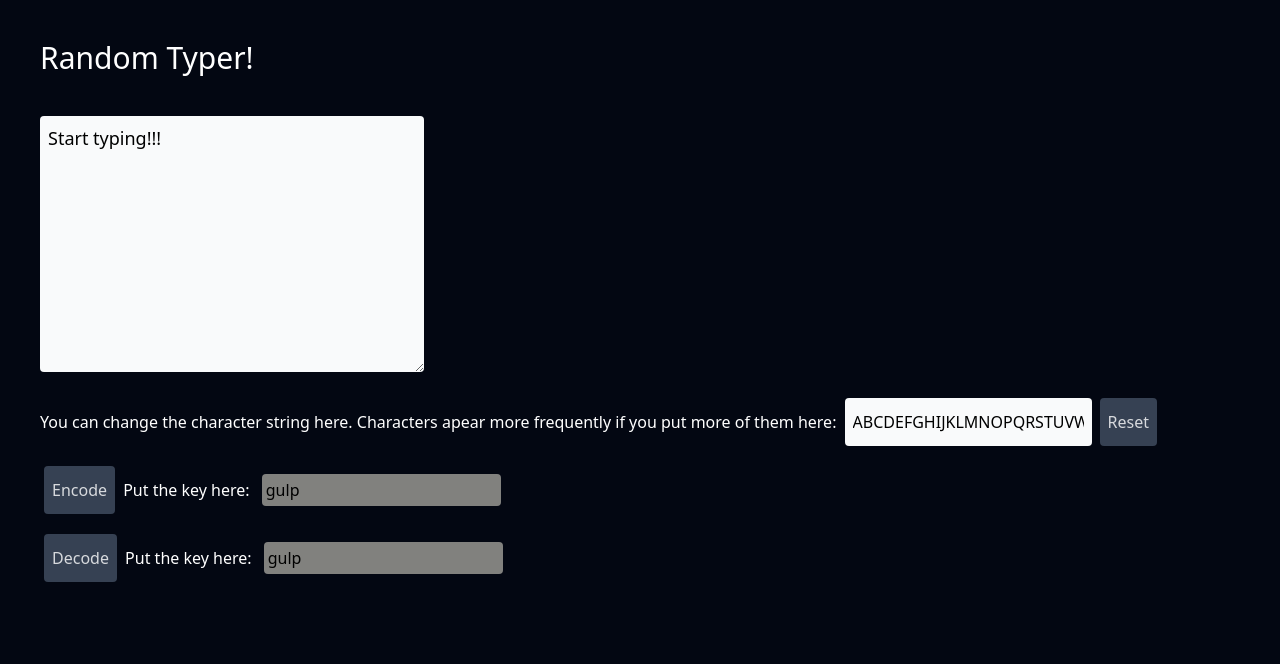
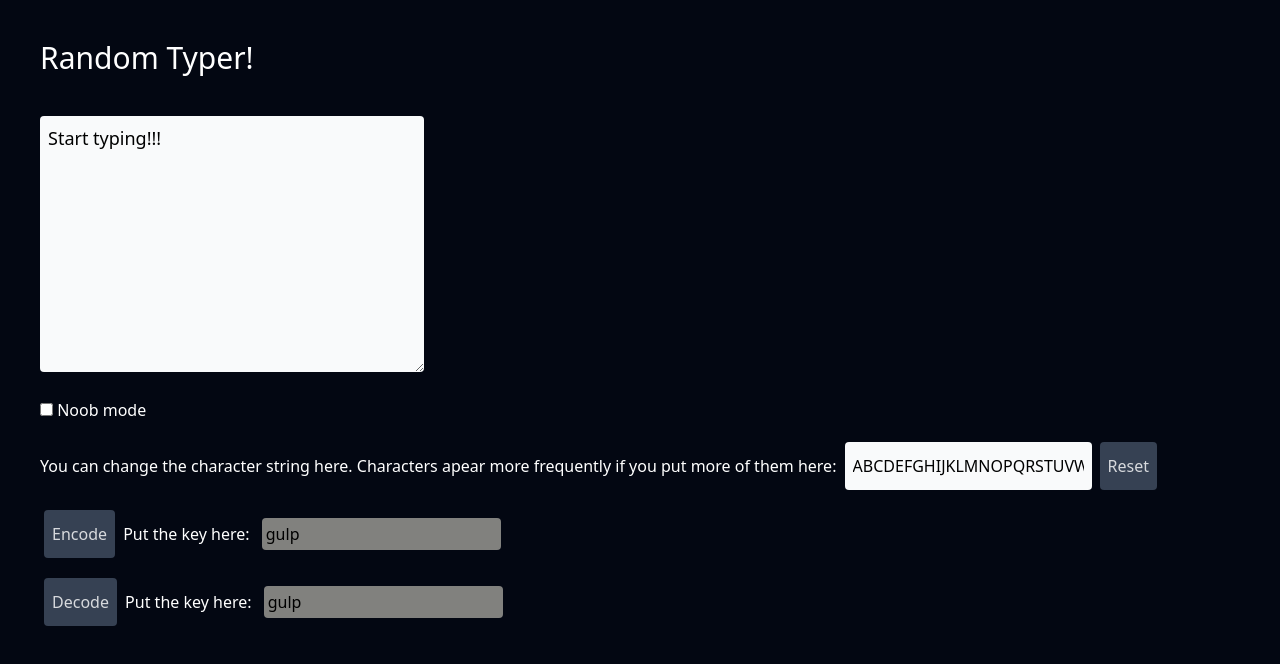
Before and after one commit to CavieJohnsonHere/random-typer, a Next.js app: page / in a window 1280 px wide. Shown: the top 664 px of the page. Built offline with nearby package versions, Linux system fonts and the light colour scheme.

Commit message:
added noob mode

```diff
--- a/src/app/page.tsx
+++ b/src/app/page.tsx
@@ -60,7 +60,6 @@ function uniEncode(arr: string[]): number[] {
   return arr.map((x) => x.charCodeAt(0));
 }
 
-
 function getRandomEnglishCharacter(chars: string) {
   const randomIndex = Math.floor(Math.random() * chars.length);
   return chars[randomIndex];
@@ -72,6 +71,7 @@ export default function Home() {
   const [value, setValue] = useState("Start typing!!!");
   const [chars, setChars] = useState(defaultChars);
   const [key, setKey] = useState("gulp");
+  const [noobMode, setNoobMode] = useState(false);
 
   return (
     <div className="min-h-screen bg-gray-950 p-10 text-white">
@@ -80,13 +80,23 @@ export default function Home() {
         className={`bg-gray-50 rounded w-96 h-64 text-black p-2 text-lg`}
         value={value}
         onChange={(e) => {
-          if (value.length < e.target.value.length) {
+          if (noobMode) {
+            setValue(e.target.value);
+          } else if (value.length < e.target.value.length) {
             setValue(value + getRandomEnglishCharacter(chars));
           } else {
             setValue(e.target.value);
           }
         }}
       />
+
+      <div className="mt-5">
+        <span onClick={() => setNoobMode(!noobMode)}>
+          <input type="checkbox" value={noobMode ? "on" : "off"} />{" "}
+          <span>Noob mode</span>
+        </span>
+      </div>
+
       <div className="mt-5">
         <span>
           You can change the character string here. Characters apear more
```
